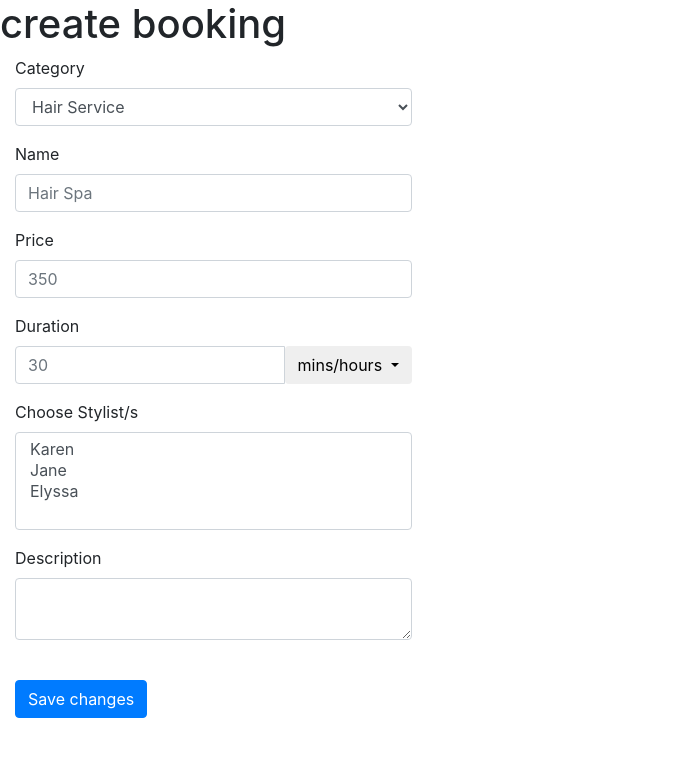
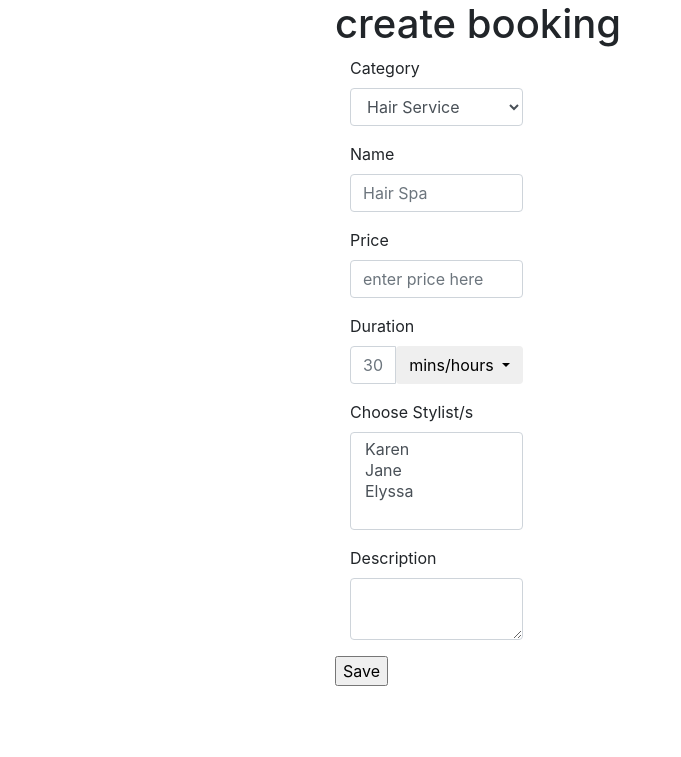
Before and after one commit to mikaelaatan/msys42-salonmgtsystem, a Django app: template services/templates/addservice.html in a window 1280 px wide. Shown: the top 757 px of the page, without its empty margins (0-681 px from the left). Run offline with Django 3.2, Linux system fonts and the light colour scheme; the template is opened without the code that fills it, so the values that code supplies are empty; some libraries are stand-ins or nearby versions.

Commit message:
Add seperate services app

```diff
--- a/beautywand/urls.py
+++ b/beautywand/urls.py
@@ -17,6 +17,7 @@ from django.contrib import admin
 from django.urls import path, include
 
 from scheduling import views
+from services import views
 
 urlpatterns = [
     path('admin/', admin.site.urls),
--- a/services/models.py
+++ b/services/models.py
@@ -1,4 +1,5 @@
 from django.db import models
+from django.forms import ModelForm
 
 # Create your models here.
 class Service(models.Model):
@@ -7,3 +8,6 @@ class Service(models.Model):
     ServicePrice = models.DecimalField(decimal_places=2, max_digits=1000)
     ServiceDescription = models.TextField(blank=True, null=True)
     ServiceDuration = models.CharField(max_length=32)
+
+    # def __str__:
+    #     return str()
--- a/services/templates/addservice.html
+++ b/services/templates/addservice.html
@@ -15,12 +15,14 @@
 
 <body>
 
-<form class="form-horizontal">
-<fieldset>
-
+<div class="container-fluid">
+  <div class="row">
+    <div class="col-md-6" style="margin: 0 auto;">
       <!--booking header-->
       <h1>create booking</h1>
 
+      <form method="POST" class="form-horizontal"> {% csrf_token %}
+      <fieldset>
         <!-- Select Basic -->
         <div class="form-group">
           <label class="col-md-4 control-label" for="servicetype">Category</label>
@@ -50,7 +52,7 @@
         <div class="form-group">
           <label class="col-md-4 control-label" for="serviceprice">Price</label>
           <div class="col-md-4">
-  <input id="serviceprice" name="serviceprice" type="text" placeholder="350" class="form-control input-md" required="">
+          <input id="serviceprice" name="serviceprice" type="text" placeholder="enter price here" class="form-control input-md" required="">
 
           </div>
         </div>
@@ -95,13 +97,16 @@
           </div>
         </div>
 
-<!-- Button -->
+        <!-- Button
         <div class="form-group">
           <label class="col-md-4 control-label" for="save"></label>
           <div class="col-md-4">
-    <button id="save" name="save" class="btn btn-primary">Save changes</button>
+            <button id="save" name="save" class="btn" btn-primary value='Save'>Save changes</button>
           </div>
         </div>
+        -->
+
+        <input type = 'submit' value='Save' />
 
     </fieldset>
     </form>
--- a/services/urls.py
+++ b/services/urls.py
@@ -2,5 +2,6 @@ from django.urls import path
 from . import views
 
 urlpatterns = [
-    path('', views.services_view),
+    path('serviceslist/', views.listofservices_view),
+    path('addservice/', views.addservice_view),
 ]
```
Also changed, not shown: services/forms.py (added, +8 -0 lines), services/templates/addnewservice.html (added, +8 -0 lines), services/views.py (+32 -3 lines). Lines whose indentation alone changed are shown as unchanged.
